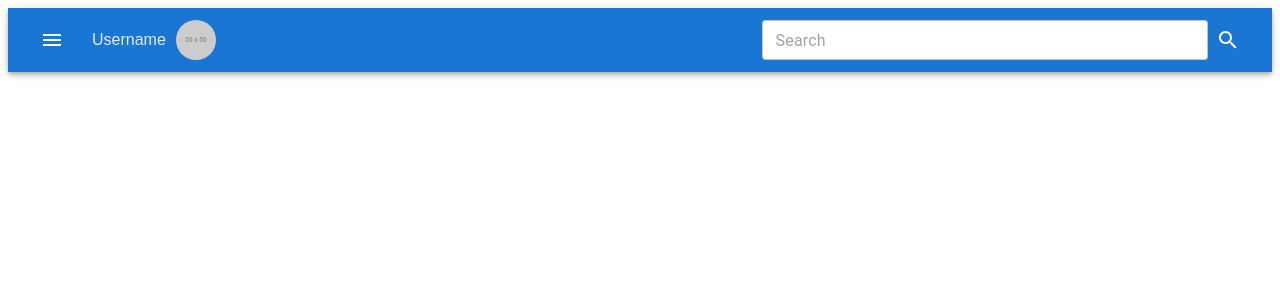
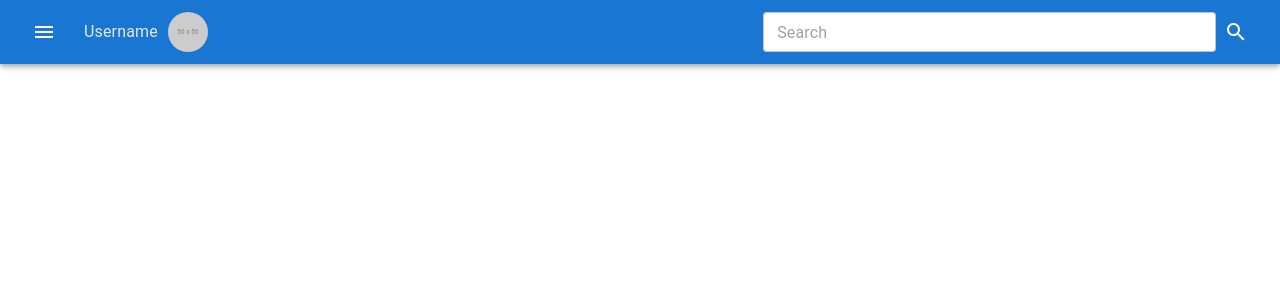
Before and after one commit to flight-trackers/flight-tracker, a React (Vite) app in the folder flight-tracker-client/: page / in a window 1280 px wide. Shown: the top 300 px of the page. Built offline with nearby package versions, Linux system fonts and the light colour scheme.

Commit message:
moved theme state to app.tsx and passed down current theme and theme updater (dw the state is only ever changed in the parent state). implemented ThemeProvider and CssBaseline to add light/dark mode functionality

```diff
--- a/flight-tracker-client/src/App.tsx
+++ b/flight-tracker-client/src/App.tsx
@@ -1,10 +1,25 @@
+import { Button, createTheme, CssBaseline, ThemeProvider } from "@mui/material"
+import { useState } from "react"
 import NavBar from "./components/NavBar"
 
 function App() {
+  const [theme, setTheme] = useState<boolean>(true)
+  const updateTheme = () => {
+    setTheme(prev => !prev)
+  }
+  let themes = createTheme({
+    palette: {
+      mode: theme ? "light" : "dark"
+    }
+  });
+
   return (
-    <div>
-      <NavBar/>
-    </div>
+    <ThemeProvider theme={themes}>
+      <CssBaseline/>
+      <div>
+        <NavBar changeTheme={updateTheme} currTheme={theme}/>
+      </div>
+    </ThemeProvider>
   )
 }
 
--- a/flight-tracker-client/src/components/NavBar.tsx
+++ b/flight-tracker-client/src/components/NavBar.tsx
@@ -4,11 +4,13 @@ import SearchIcon from '@mui/icons-material/Search';
 import MenuIcon from '@mui/icons-material/Menu';
 import "../components.css"
 
-function NavBar() {
+function NavBar(props:{
+    changeTheme:()=> void,
+    currTheme:boolean
+    }) {
     const [searchInput, setSearchInput] = useState<string>()
     const [username, setUsername] = useState<string>()
     const [password, setPassword] = useState<string>()
-    const [theme, setTheme] = useState<boolean>(true)
     const [loggedIn, setLoggedIn] = useState<boolean>(true)
     const [anchorEl, setAnchorEl] = React.useState<null | HTMLElement>(null);
 
@@ -20,10 +22,6 @@ function NavBar() {
 
     const menuClose = () => {
         setAnchorEl(null);
-    }
-
-    const updateTheme = () => {
-        setTheme(prev => !prev)
     }
 
     const loginUser = () => {
@@ -80,9 +78,9 @@ function NavBar() {
                             :
                                 <div>
                                     <MenuItem sx={{ margin: '0 10px' }}>Settings</MenuItem>
-                                    <MenuItem onClick={updateTheme}
+                                    <MenuItem onClick={props.changeTheme}
                                             sx={{ margin: '0 10px' }}>
-                                        {theme ? 'Dark' : 'Light'}
+                                        {props.currTheme ? 'Dark' : 'Light'}
                                     </MenuItem>
                                     <MenuItem onClick={logoutUser}
                                                 sx={{ margin: '0 10px' }}>Log Out</MenuItem>
```
